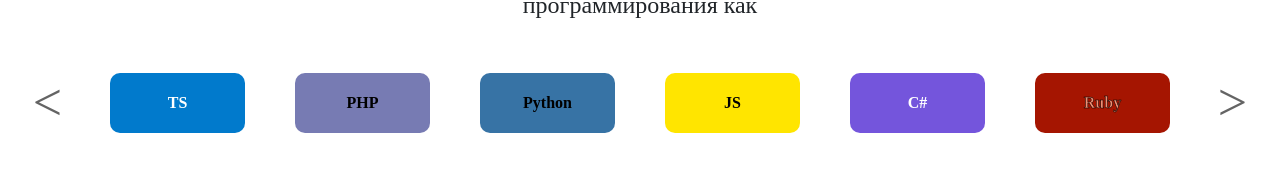
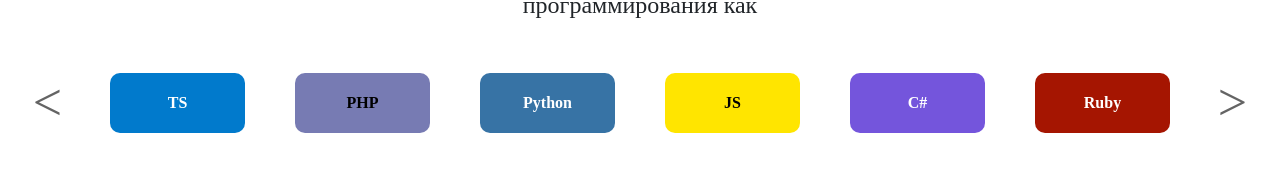
Before and after one commit to OverflowProjectMSP/final, a Vue app in the folder client/: page / in a window 1280 px wide. Shown: the part 766-949 px from the top of the page. Built offline with nearby package versions, Linux system fonts and the light colour scheme; no server answers; a web font is replaced by a local one.

Commit message:
Поменяли цвет букв на языках

```diff
--- a/client/src/components/Main/PageCenter.vue
+++ b/client/src/components/Main/PageCenter.vue
@@ -159,7 +159,7 @@ hr {
 
 .ts {
     background-color: #017ACC;
-    color: hsl(0, 0%, 100%);
+    color: #fff;
     font-weight: 600;
 }
 
@@ -183,7 +183,7 @@ hr {
 
 .py {
     background-color: #3773A5;
-    color: #000;
+    color: #fff;
     font-weight: 600;
 }
 
@@ -218,9 +218,9 @@ hr {
 
 .ruby {
     background-color: #A51501;
-    color: #F08E74;
+    color: #fff;
     font-weight: 600;
-    -webkit-text-stroke: 0.5px black;
+    /* -webkit-text-stroke: 0.5px black; */
 }
 
 
```
